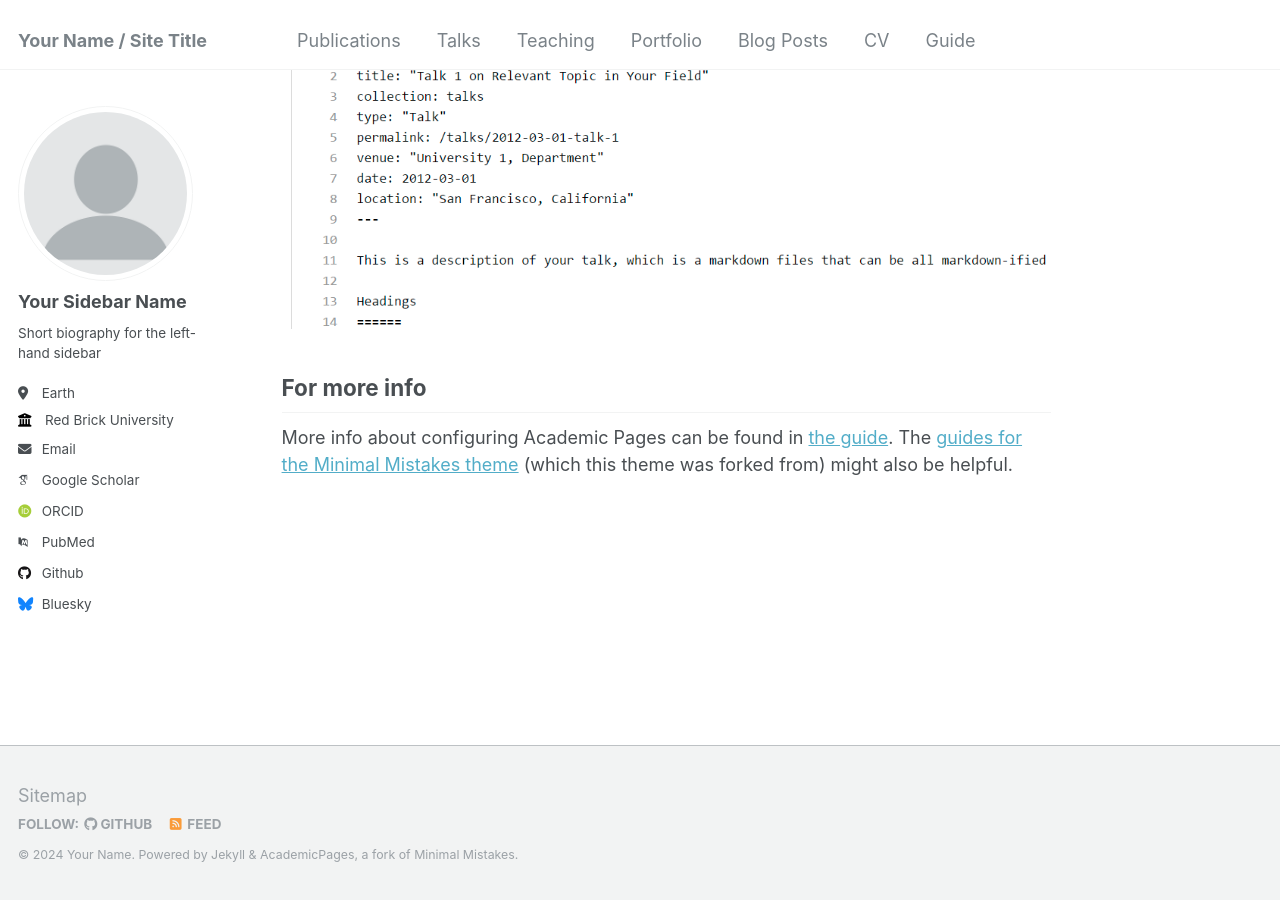
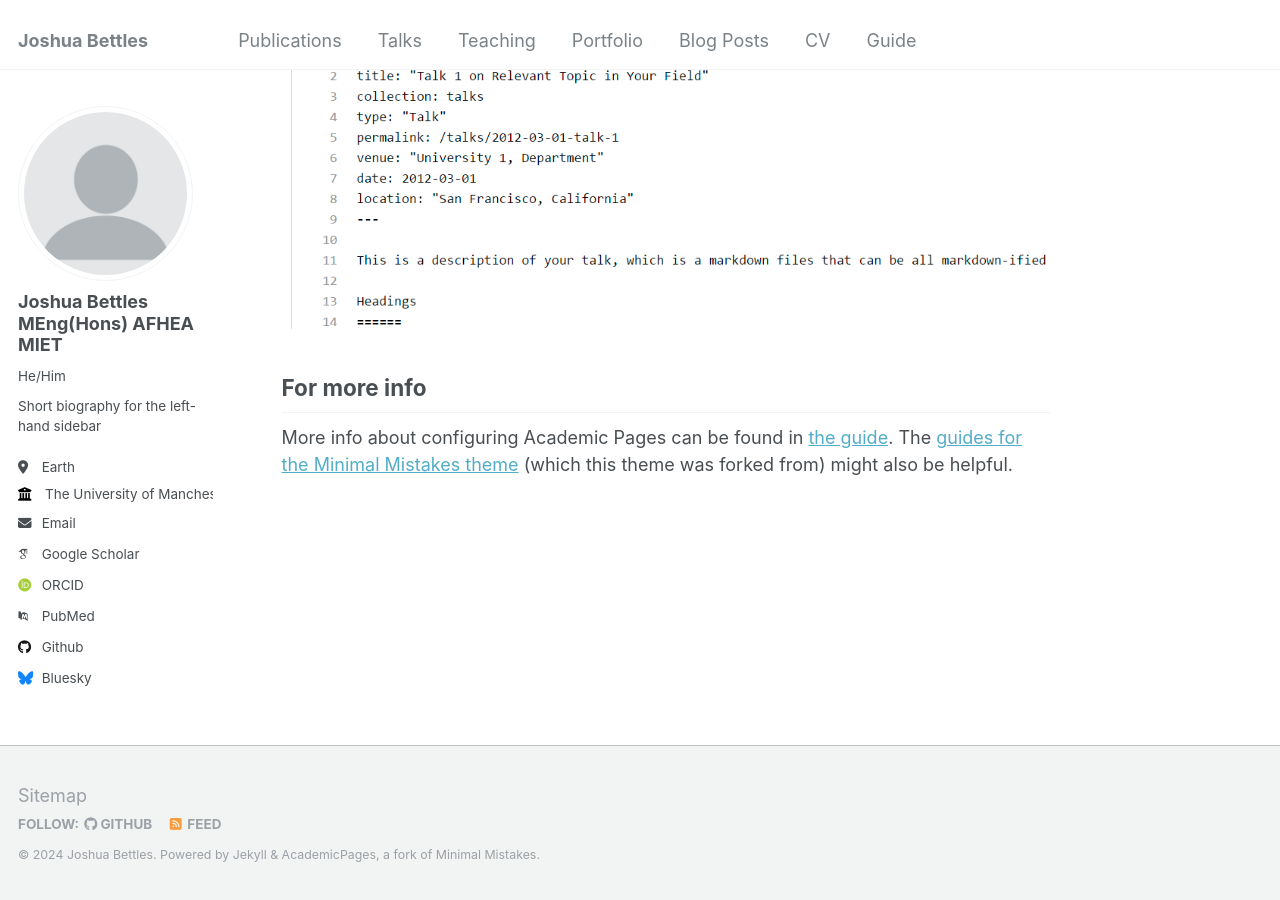
Before and after one commit to Joshua-Bettles/joshua-bettles.github.io, a Jekyll site: the page built from _pages/about.md, in a window 1280 px wide and 900 px high, scrolled down 2660 px. Built offline with Jekyll 4.4.1, drawn with Linux system fonts in a browser that asks for light colours; some web fonts are replaced.

Commit message:
Update _config.yml

```diff
--- a/_config.yml
+++ b/_config.yml
@@ -8,9 +8,9 @@
 
 # Basic Site Settings
 locale                   : "en-US"
-title                    : "Your Name / Site Title"
+title                    : "Joshua Bettles"
 title_separator          : "-"
-name                     : &name "Your Name"
+name                     : &name "Joshua Bettles"
 description              : &description "personal description"
 url                      : https://academicpages.github.io # the base hostname & protocol for your site e.g. "https://mmistakes.github.io"
 baseurl                  : "" # the subpath of your site, e.g. "/blog"
@@ -22,13 +22,13 @@ repository               : "academicpages/academicpages.github.io"
 author:
   # Biographic information
   avatar           : "profile.png"
-  name             : "Your Sidebar Name"
-  pronouns         : # example: "she/her"
+  name             : "Joshua Bettles MEng(Hons) AFHEA MIET"
+  pronouns         : "He/Him" # example: "she/her"
   bio              : "Short biography for the left-hand sidebar"
   location         : "Earth"
-  employer         : "Red Brick University"
+  employer         : "The University of Manchester"
   uri              : # URL
-  email            : "none@example.org"
+  email            : "Joshua.Bettles@manchester.ac.uk"
 
   # Academic websites
   arxiv            : # URL - Update with the correct link to your profile
```
